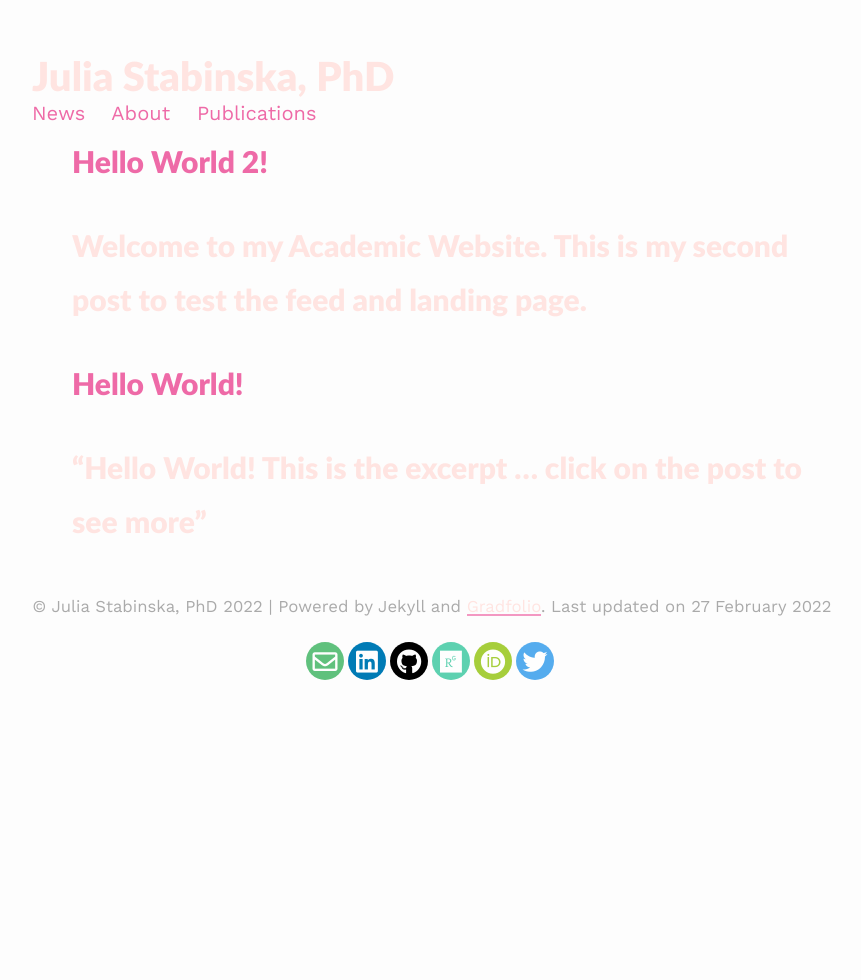
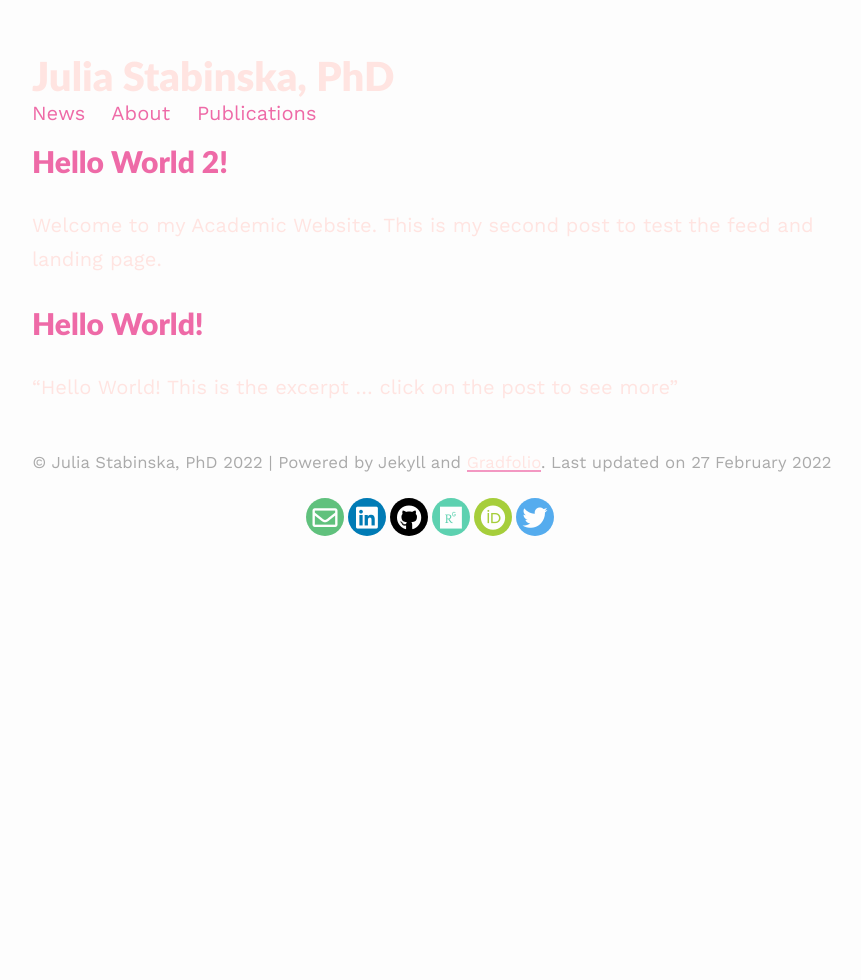
Before and after one commit to stabinska/stabinska.github.io, a Jekyll site: the page built from index.md, in a window 1280 px wide. Shown: the whole page, without its empty margins (208-1069 px from the left). Built offline with Jekyll 4.4.1, drawn with Linux system fonts in a browser that asks for light colours; nearby versions of some CDN libraries.

Commit message:
Update index.md
Index

```diff
--- a/index.md
+++ b/index.md
@@ -1,10 +1,16 @@
 ---
-layout: home
+layout: default
 permalink:
 published: true
 ---
-<ul>
-{% for post in site.posts %}
-    <h1><a href="{{ post.url }}">{{ post.title }}</a><h1>
-    {{ post.excerpt }}
-{% endfor %}
+<h1 class="post-headline">{{page.title}}</h1>
+<p class="meta"><small>{{page.date | date: '%B %d, %Y'}}</small></p>
+
+{{content}}
+
+<!-- Comments only for posts -->
+{% if page.path contains '_posts' %}
+    {% if site.disqus-shortname %}
+        {% include disqus.html %}
+    {% endif %}
+{% endif %}
```
